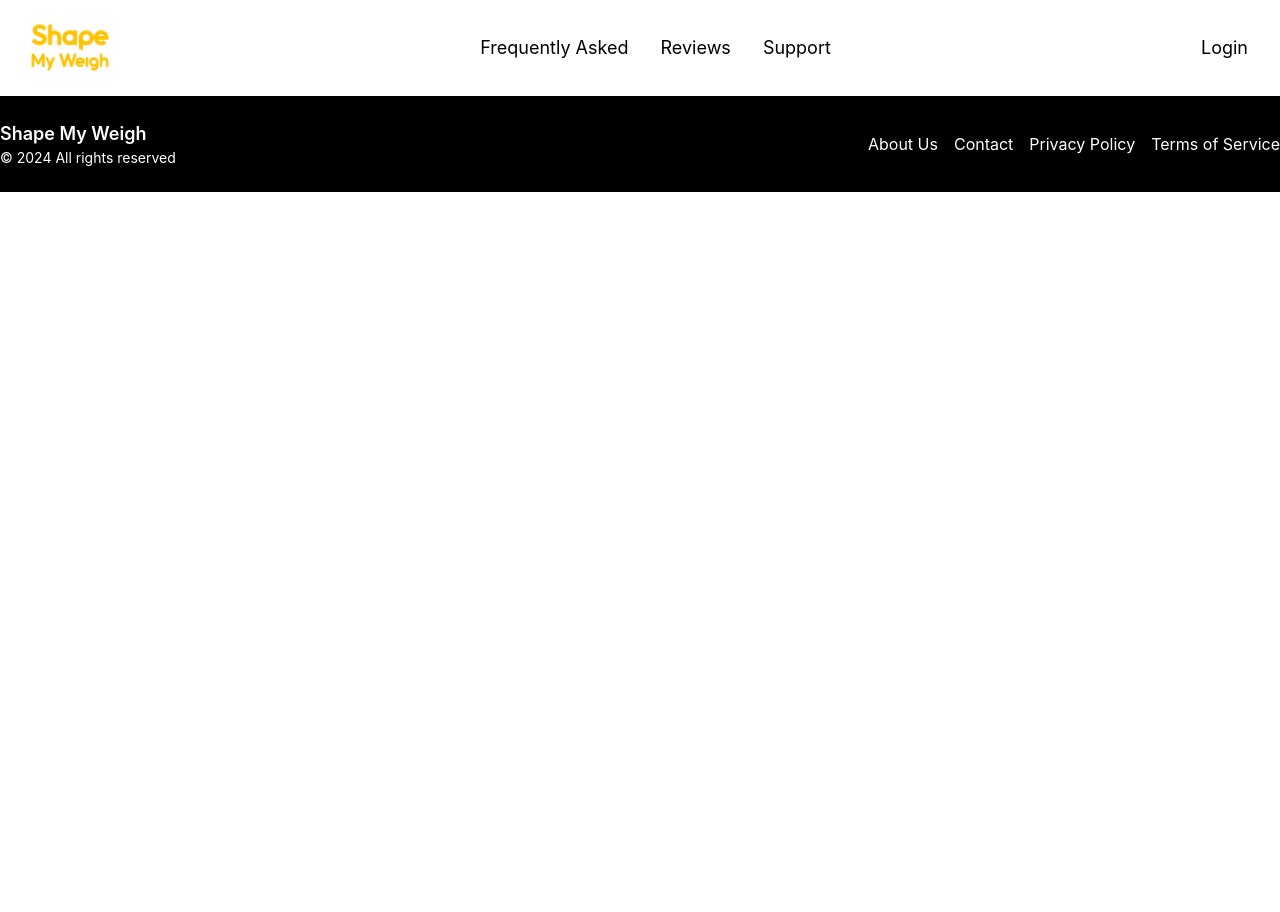
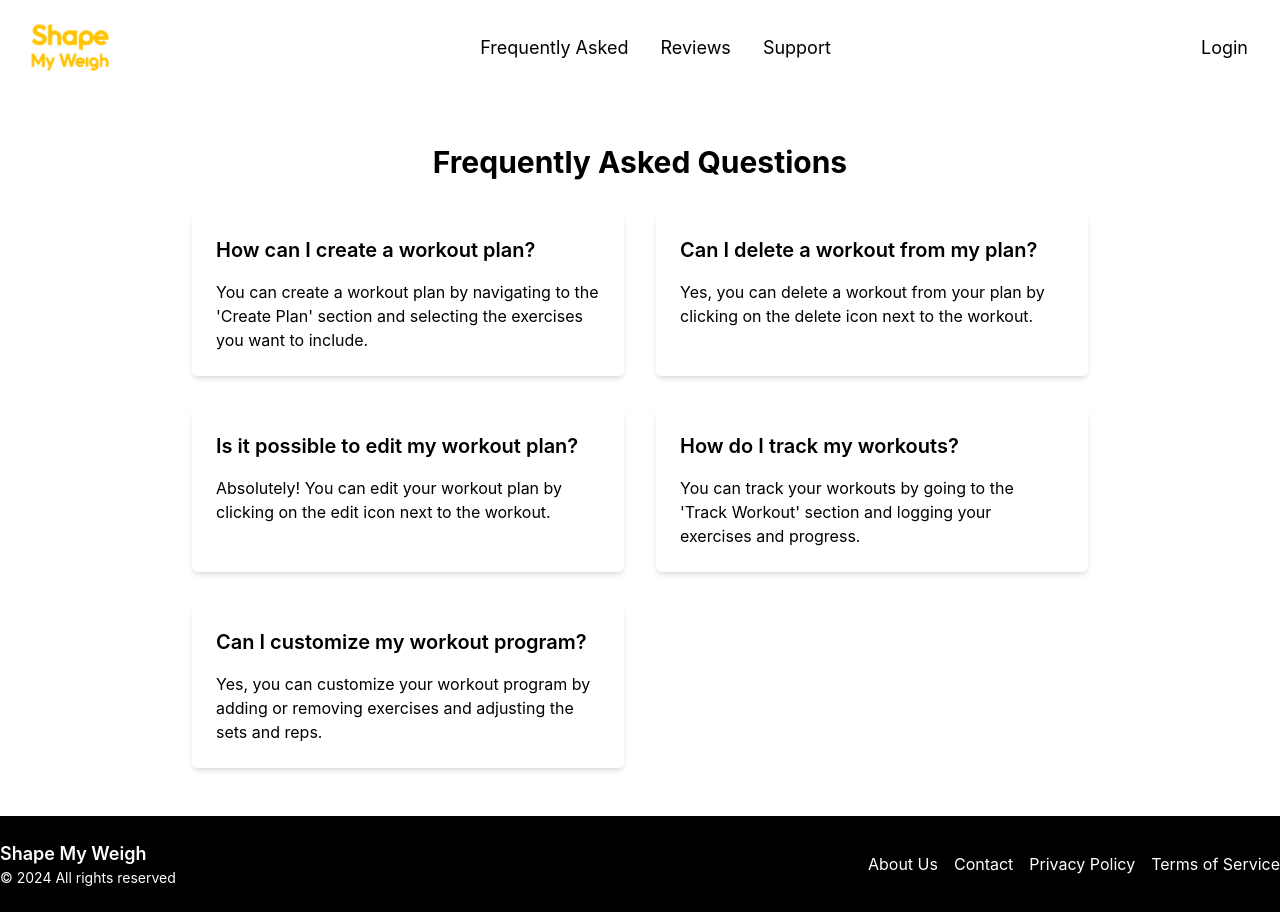
Before and after one commit to Dorene-StMarthe/Shape-My-Weigh, a React (Create React App) app: page /Faq in a window 1280 px wide. Before the commit the page ends 800 px from the top, so only its background shows below. Built offline with nearby package versions, Linux system fonts and the light colour scheme.

Commit message:
faq and features compnent

```diff
--- a/src/App.js
+++ b/src/App.js
@@ -6,6 +6,7 @@ import Login from './pages/Login'; // Verify the path to the Login component
 import './App.css'; // Verify the path to your CSS files
 import './index.css'; // Verify the path to your CSS files
 import ReviewPage from './pages/ReviewPage';
+import FAQ from './pages/Faq';
 
 
 function App() {
@@ -18,6 +19,7 @@ function App() {
           {/* Ensure the path '/login' is correct and matches the URL */}
           <Route path="/login" element={<Login />} />
           <Route path="/reviews" element={<ReviewPage />} />
+          <Route path="/Faq" element={<FAQ />} />
         </Routes>
       </Layout>
     </Router>
--- a/src/components/Features.js
+++ b/src/components/Features.js
@@ -1,22 +1,29 @@
-import React from 'react';
+import React, { useState, useEffect } from 'react';
 
 const Features = () => {
+  const [reviews, setReviews] = useState([
+    { id: 1, text: 'Great feature!', rating: 5 },
+    { id: 2, text: 'Could be better', rating: 3 },
+    { id: 3, text: 'Not impressed', rating: 2 },
+    { id: 4, text: 'Amazing!', rating: 5 }
+  ]);
+
+  useEffect(() => {
+    // Fetch reviews from backend here if needed
+  }, []);
+
   return (
     <div style={{ backgroundColor: 'black', backgroundImage: 'url("./featurebg.png")', backgroundSize: 'cover', backgroundPosition: 'center', height: '50vh' }}>
       <div className="container mx-auto py-16 px-4">
         <div className="grid grid-cols-2 md:grid-cols-4 gap-4">
-          <div className="bg-white/50 rounded-lg p-8 hover:scale-110 transition-transform duration-300">Grid 1
-          <div className="h-full">Grid 1</div>
-          </div>
-          <div className="bg-midnight/50 rounded-lg p-8 hover:scale-110 transition-transform duration-300">Grid 2
-          <div className="h-full">Grid 2</div>
-          </div>
-          <div className="bg-gray/50 rounded-lg p-8 hover:scale-110 transition-transform duration-300">Grid 3
-          <div className="h-full">Grid 3</div>
-          </div>
-          <div className="bg-marigold/50 rounded-lg p-8 hover:scale-110 transition-transform duration-300">Grid 4
-          <div className="h-full">Grid 4</div>
-          </div>
+          {reviews.map(review => (
+            <div key={review.id} className="bg-white/50 rounded-lg p-8 hover:scale-110 transition-transform duration-300">
+              <div className="h-full">
+                <p>{review.text}</p>
+                <p>Rating: {review.rating}</p>
+              </div>
+            </div>
+          ))}
         </div>
       </div>
     </div>
--- a/src/pages/Faq.js
+++ b/src/pages/Faq.js
@@ -1 +1,43 @@
+
 import React from 'react';
+
+const FAQ = () => {
+  const faqs = [
+    {
+      question: "How can I create a workout plan?",
+      answer: "You can create a workout plan by navigating to the 'Create Plan' section and selecting the exercises you want to include."
+    },
+    {
+      question: "Can I delete a workout from my plan?",
+      answer: "Yes, you can delete a workout from your plan by clicking on the delete icon next to the workout."
+    },
+    {
+      question: "Is it possible to edit my workout plan?",
+      answer: "Absolutely! You can edit your workout plan by clicking on the edit icon next to the workout."
+    },
+    {
+      question: "How do I track my workouts?",
+      answer: "You can track your workouts by going to the 'Track Workout' section and logging your exercises and progress."
+    },
+    {
+      question: "Can I customize my workout program?",
+      answer: "Yes, you can customize your workout program by adding or removing exercises and adjusting the sets and reps."
+    }
+  ];
+
+  return (
+    <div className="max-w-4xl mx-auto py-12">
+      <h2 className="text-3xl font-bold text-center mb-8">Frequently Asked Questions</h2>
+      <div className="grid grid-cols-1 md:grid-cols-2 gap-8">
+        {faqs.map((faq, index) => (
+          <div key={index} className="bg-white shadow-md p-6 rounded-md">
+            <h3 className="text-xl font-semibold mb-4">{faq.question}</h3>
+            <p className="text-gray-700">{faq.answer}</p>
+          </div>
+        ))}
+      </div>
+    </div>
+  );
+};
+
+export default FAQ;
```
